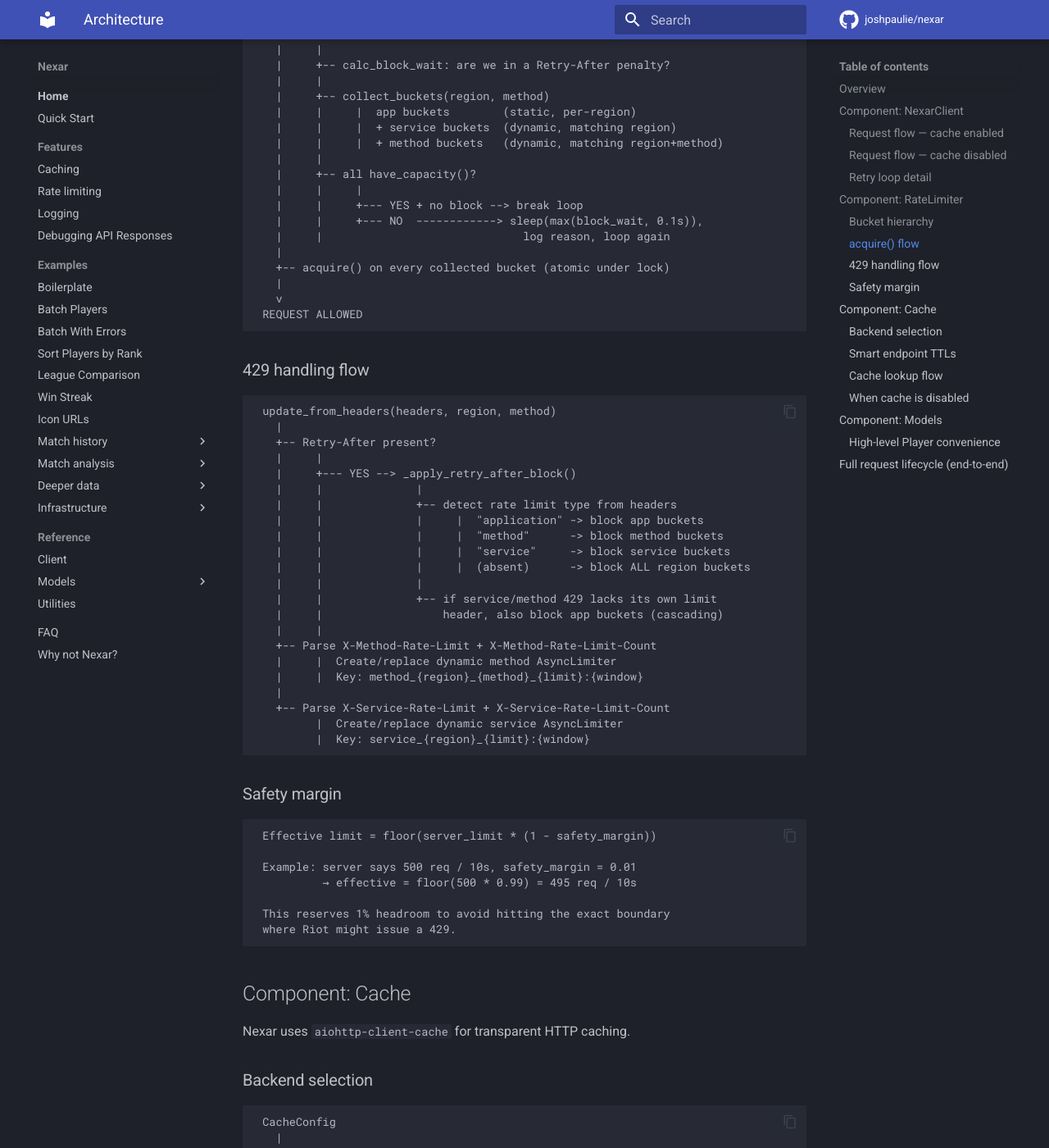
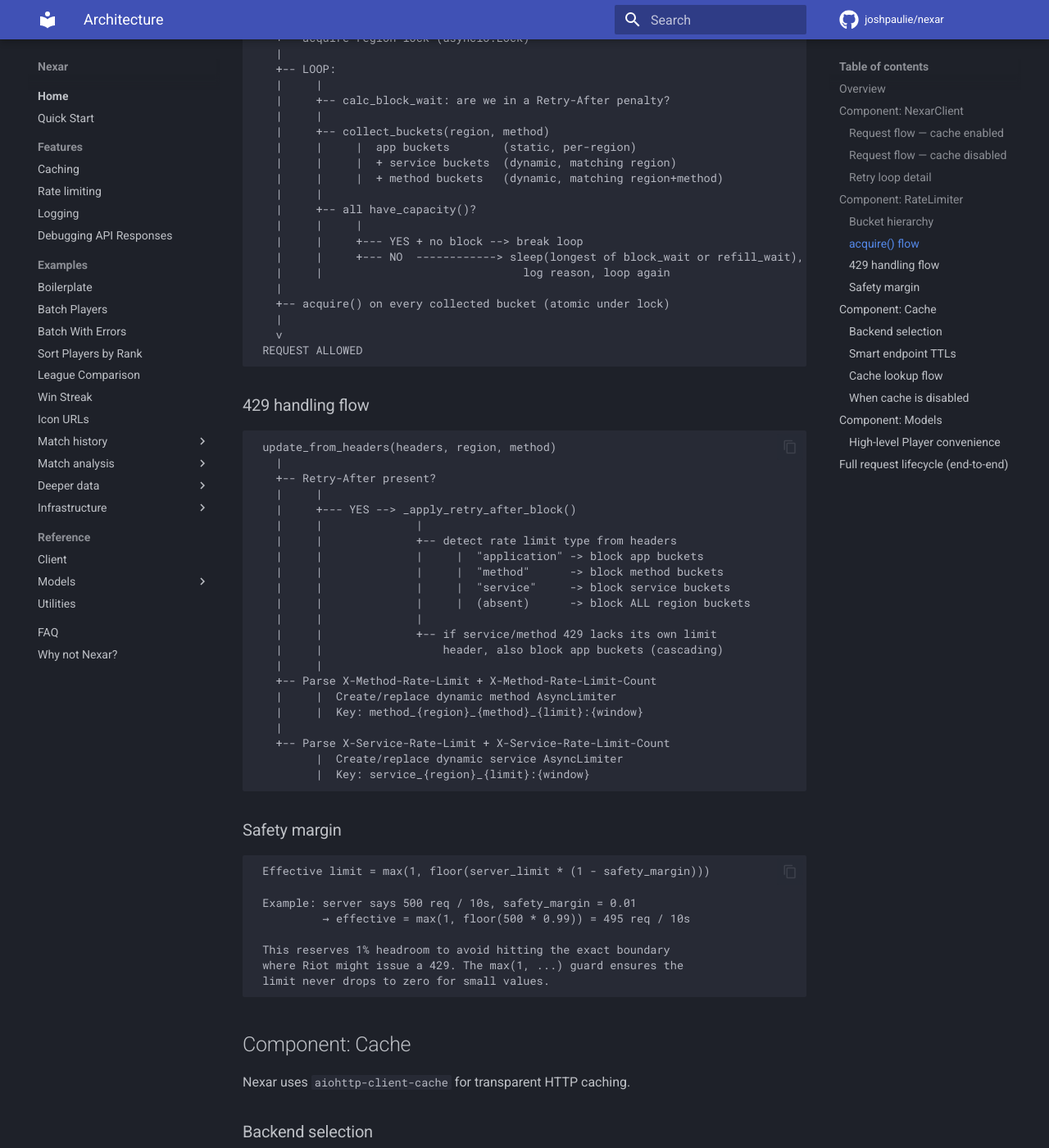
Before and after one commit to JoshPaulie/nexar, an MkDocs documentation site: the page built from docs/architecture.md, in a window 1280 px wide and 1400 px high, scrolled down 3186 px. Shown: the whole window at 82% size. Built offline with MkDocs 1.6.1 and Material for MkDocs 9.7.7, drawn with Linux system fonts in a browser that asks for light colours; comment, search, counter and statistics services are not loaded.

Commit message:
docs: rate limiter pass

````diff
--- a/docs/architecture.md
+++ b/docs/architecture.md
@@ -1,6 +1,8 @@
 # Architecture
 
 This document describes the internal architecture of Nexar using ASCII flow diagrams.
+
+[![Generated by Deepseek](https://custom-icon-badges.demolab.com/badge/Generated%20by%20Deepseek-4D6BFF?logo=deepseek&logoColor=fff)](#)
 
 ## Overview
 
@@ -162,7 +164,7 @@ The `RateLimiter` uses `aiolimiter.AsyncLimiter` (leaky bucket algorithm) to enf
    |     +-- all have_capacity()?
    |     |     |
    |     |     +--- YES + no block --> break loop
-   |     |     +--- NO  ------------> sleep(max(block_wait, 0.1s)),
+   |     |     +--- NO  ------------> sleep(longest of block_wait or refill_wait),
    |     |                              log reason, loop again
    |
    +-- acquire() on every collected bucket (atomic under lock)
@@ -201,13 +203,14 @@ The `RateLimiter` uses `aiolimiter.AsyncLimiter` (leaky bucket algorithm) to enf
 ### Safety margin
 
 ```
- Effective limit = floor(server_limit * (1 - safety_margin))
+ Effective limit = max(1, floor(server_limit * (1 - safety_margin)))
 
  Example: server says 500 req / 10s, safety_margin = 0.01
-          → effective = floor(500 * 0.99) = 495 req / 10s
+          → effective = max(1, floor(500 * 0.99)) = 495 req / 10s
 
  This reserves 1% headroom to avoid hitting the exact boundary
- where Riot might issue a 429.
+ where Riot might issue a 429. The max(1, ...) guard ensures the
+ limit never drops to zero for small values.
 ```
 
 ## Component: Cache
````
Also changed, not shown: docs/client-features/rate-limiting.md (+3 -3 lines).
